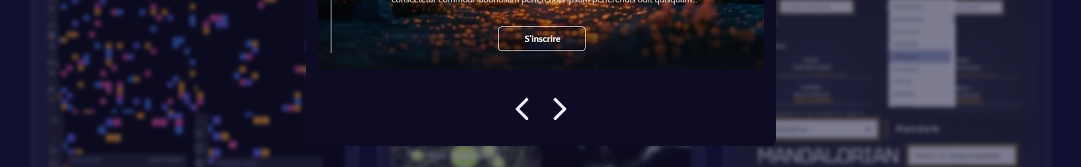
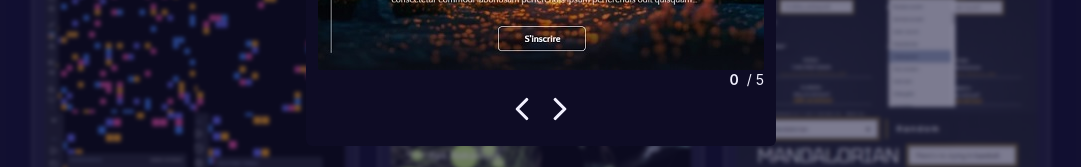
Before and after one commit to razmi0/portfolio, a React (Vite) app: page / in a window 1280 px wide. Both pictures are taken after a click on the button 426 px from the left and 3931 px from the top of the page. Shown: the part 4046-4213 px from the top of the page, without its empty margins (99-1180 px from the left). Built offline with nearby package versions, Linux system fonts and the light colour scheme.

Commit message:
Add image counter to Carousel

```diff
--- a/src/components/Carousel.tsx
+++ b/src/components/Carousel.tsx
@@ -24,8 +24,12 @@ const Carousel = ({ content }: { content: ProjectType }) => {
           (content.src as string[]).map((path, i) => {
             const hidden = i === activeImage ? "" : "hidden";
             return (
-              <div className={`grid place-content-center -z-10 ${hidden}`} key={path}>
+              <div className={`relative grid place-content-center -z-10 ${hidden}`} key={path}>
                 <img src={path} alt={content.title} key={path} className="object-cover place-self-center" />
+                <div className="absolute bottom-0 right-0 translate-y-full text-sm inline-flex items-center gap-2">
+                  <p className="font-semibold">{activeImage}</p>
+                  <p>/ {imgSize}</p>
+                </div>
               </div>
             );
           })}
--- a/src/tailwind/output.css
+++ b/src/tailwind/output.css
@@ -638,21 +638,16 @@ video {
   margin-bottom: 0.75rem;
 }
 
+.my-44{
+  margin-top: 11rem;
+  margin-bottom: 11rem;
+}
+
 .my-5{
   margin-top: 1.25rem;
   margin-bottom: 1.25rem;
 }
 
-.my-44{
-  margin-top: 11rem;
-  margin-bottom: 11rem;
-}
-
-.my-4{
-  margin-top: 1rem;
-  margin-bottom: 1rem;
-}
-
 .mb-10{
   margin-bottom: 2.5rem;
 }
@@ -693,16 +688,12 @@ video {
   margin-top: 5rem;
 }
 
-.mt-48{
-  margin-top: 12rem;
+.mt-44{
+  margin-top: 11rem;
 }
 
 .mt-5{
   margin-top: 1.25rem;
-}
-
-.mt-44{
-  margin-top: 11rem;
 }
 
 .flex{
@@ -893,6 +884,11 @@ video {
 
 .translate-y-\[2px\]{
   --tw-translate-y: 2px;
+  transform: translate(var(--tw-translate-x), var(--tw-translate-y)) rotate(var(--tw-rotate)) skewX(var(--tw-skew-x)) skewY(var(--tw-skew-y)) scaleX(var(--tw-scale-x)) scaleY(var(--tw-scale-y));
+}
+
+.translate-y-full{
+  --tw-translate-y: 100%;
   transform: translate(var(--tw-translate-x), var(--tw-translate-y)) rotate(var(--tw-rotate)) skewX(var(--tw-skew-x)) skewY(var(--tw-skew-y)) scaleX(var(--tw-scale-x)) scaleY(var(--tw-scale-y));
 }
 
```
